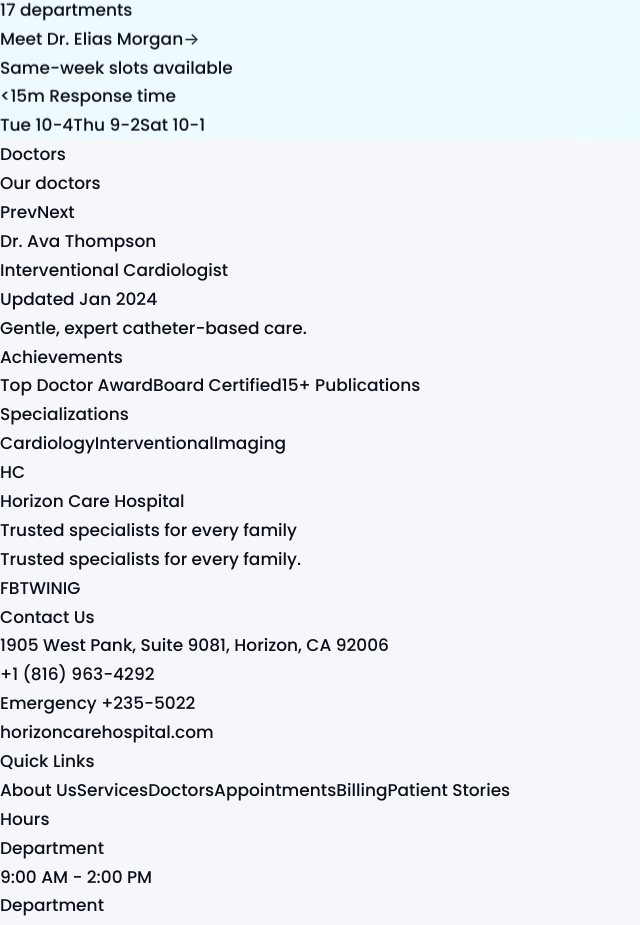
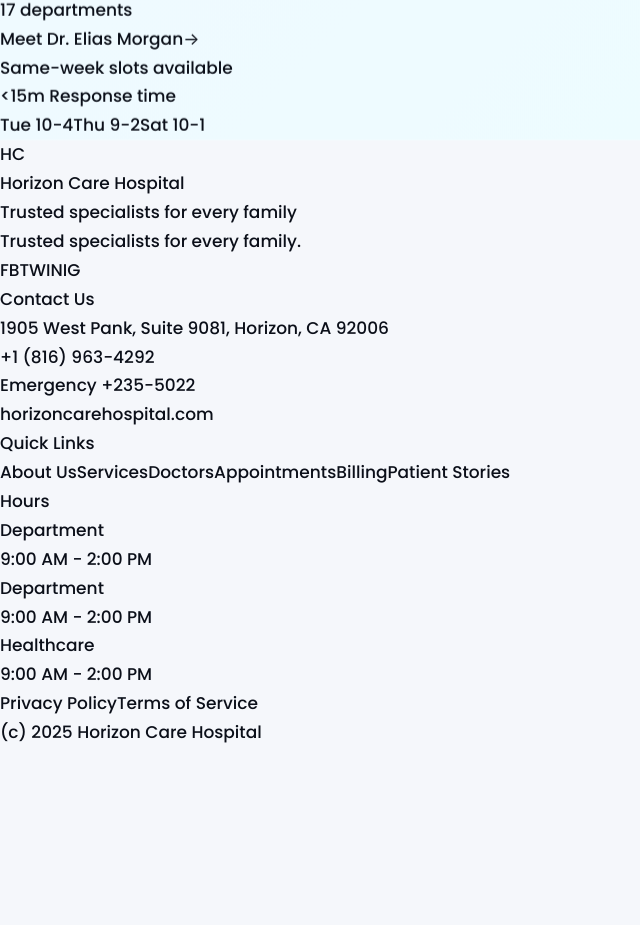
Before and after one commit to Aminne007/Horizon-Hospital, a React (Vite) app in the folder frontend/: page /doctors in a window 1280 px wide. Shown: the part 4332-5257 px from the top of the page, without its empty margins (0-640 px from the left). After the commit the page ends 5079 px from the top, so only its background shows below. Built offline with nearby package versions, Linux system fonts and the light colour scheme; grey boxes are pictures that could not be loaded.

Commit message:
Version 3.1.0

```diff
--- a/frontend/src/pages/DoctorsPage.tsx
+++ b/frontend/src/pages/DoctorsPage.tsx
@@ -18,7 +18,6 @@ const DoctorsPage = () => {
   const experience = t("doctorsPage.experienceSample", { returnObjects: true }) as string[];
   const specializations = t("doctorsPage.specializationsSample", { returnObjects: true }) as string[];
   const achievements = t("doctorsPage.achievementsSample", { returnObjects: true }) as string[];
-  const [carouselIndex, setCarouselIndex] = useState(0);
   const [activeDoctor, setActiveDoctor] = useState<null | typeof doctors[0]>(null);
   const [isModalOpen, setIsModalOpen] = useState(false);
   const palettes = useMemo(
@@ -38,17 +37,6 @@ const DoctorsPage = () => {
       ["Tue 10-4", "Thu 9-2", "Sat 10-1"],
       ["Mon 2-6", "Wed 9-1", "Thu 1-5"],
       ["Tue 9-3", "Fri 10-4", "Sat 9-12"],
-    ],
-    []
-  );
-  const doctorImages = useMemo(
-    () => [
-      "https://images.unsplash.com/photo-1550831107-1553da8c8464?auto=format&fit=crop&w=1000&q=80",
-      "https://images.unsplash.com/photo-1550831105-5c9180d7489a?auto=format&fit=crop&w=1000&q=80",
-      "https://images.unsplash.com/photo-1550831106-00e4cde4a28b?auto=format&fit=crop&w=1000&q=80",
-      "https://images.unsplash.com/photo-1526256262350-7da7584cf5eb?auto=format&fit=crop&w=1000&q=80",
-      "https://images.unsplash.com/photo-1527613426441-4da17471b66d?auto=format&fit=crop&w=1000&q=80",
-      "https://images.unsplash.com/photo-1537368910025-700350fe46c7?auto=format&fit=crop&w=1000&q=80",
     ],
     []
   );
@@ -166,7 +154,6 @@ const DoctorsPage = () => {
 
           <div className="space-y-10">
             {doctors.map((doc, idx) => {
-              const heroImage = doctorImages[idx % doctorImages.length];
               const profile = doctorProfiles[idx];
               return (
                 <section
@@ -254,11 +241,6 @@ const DoctorsPage = () => {
                         </div>
                         <div
                           className="h-full min-h-[360px] w-full bg-slate-100 lg:min-h-[480px]"
-                          style={{
-                            backgroundImage: `url(${heroImage})`,
-                            backgroundSize: "cover",
-                            backgroundPosition: "center",
-                          }}
                           role="img"
                           aria-label={`${doc.name} portrait`}
                         />
@@ -282,66 +264,6 @@ const DoctorsPage = () => {
           </div>
         </div>
 
-        {/* Doctor highlight anchored to bottom for all breakpoints */}
-        <div className="mt-auto rounded-3xl bg-blue-900 p-5 text-white shadow-lg ring-1 ring-blue-800">
-          <div className="flex items-center justify-between">
-            <div>
-              <p className="text-xs font-semibold uppercase tracking-wide text-blue-100">{t("doctorsPage.title")}</p>
-              <h2 className="text-xl font-bold">Our doctors</h2>
-            </div>
-            <div className="flex gap-2 text-xs font-semibold">
-              <button
-                type="button"
-                onClick={() => setCarouselIndex((prev) => (prev - 1 + doctors.length) % doctors.length)}
-                className="rounded-full border border-white/40 px-3 py-1 hover:bg-white/10"
-              >
-                Prev
-              </button>
-              <button
-                type="button"
-                onClick={() => setCarouselIndex((prev) => (prev + 1) % doctors.length)}
-                className="rounded-full border border-white/40 px-3 py-1 hover:bg-white/10"
-              >
-                Next
-              </button>
-            </div>
-          </div>
-          <div className="mt-4 space-y-3 rounded-2xl bg-white/10 p-4 ring-1 ring-white/15">
-            <div className="flex items-center justify-between">
-              <div>
-                <p className="text-lg font-semibold text-white">{doctors[carouselIndex]?.name}</p>
-                <p className="text-sm text-blue-100">{doctors[carouselIndex]?.role}</p>
-              </div>
-              <p className="text-[11px] uppercase text-blue-100">Updated {formattedDates[carouselIndex]}</p>
-            </div>
-            <p className="text-sm text-white/90">{doctors[carouselIndex]?.note}</p>
-            <div className="space-y-2">
-              <p className="text-[11px] font-semibold uppercase tracking-wide text-blue-100">
-                {t("doctorsPage.achievementsLabel")}
-              </p>
-              <div className="flex flex-wrap gap-2">
-                {achievements.map((item) => (
-                  <span key={`${doctors[carouselIndex]?.name}-${item}`} className="rounded-full bg-white/20 px-3 py-1 text-[11px] font-semibold text-white">
-                    {item}
-                  </span>
-                ))}
-              </div>
-            </div>
-            <div className="space-y-2">
-              <p className="text-[11px] font-semibold uppercase tracking-wide text-blue-100">
-                {t("doctorsPage.specializationsLabel")}
-              </p>
-              <div className="flex flex-wrap gap-2">
-                {specializations.map((item) => (
-                  <span key={`${doctors[carouselIndex]?.name}-${item}`} className="rounded-full bg-white/15 px-3 py-1 text-[11px] font-semibold text-white">
-                    {item}
-                  </span>
-                ))}
-              </div>
-            </div>
-          </div>
-        </div>
-
         {activeDoctor && (
           <DoctorProfileModal
             doctor={activeDoctor}
@@ -351,7 +273,9 @@ const DoctorsPage = () => {
             education={education}
             experience={experience}
             specializations={specializations}
-            updatedLabel={formattedDates[carouselIndex]}
+            updatedLabel={
+              formattedDates[doctors.findIndex((d) => d.name === activeDoctor.name)] ?? formattedDates[0]
+            }
           />
         )}
 
```
